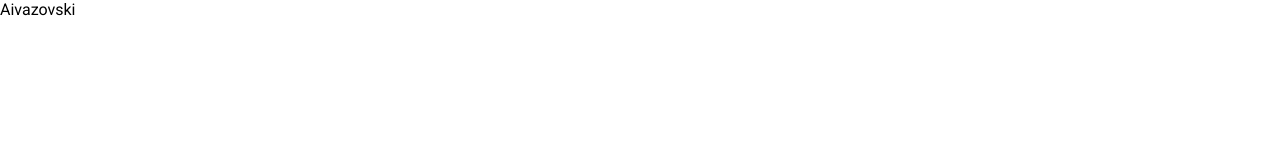
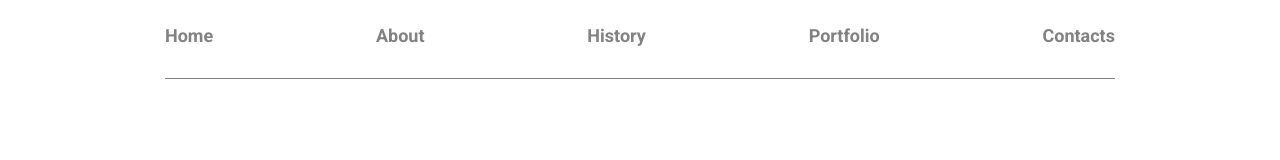
Before and after one commit to Erskym/aivazovski-page, a plain HTML site: page index.html in a window 1280 px wide. Drawn offline with Linux system fonts and the light colour scheme.

Commit message:
header section

```diff
--- a/index.css
+++ b/index.css
@@ -1,2 +1,3 @@
 @import url('styles/basic.css');
 @import url('styles/variebles.css');
+@import url('styles/header.css');
--- a/index.html
+++ b/index.html
@@ -11,6 +11,34 @@
     <title>Aivazovski</title>
 </head>
 <body>
-    Aivazovski
+    <header class="header" aria-label="header">
+        <div class="container">
+            <nav class="nav" aria-label="header navigation">
+              <ul class="nav-list" aria-label="header navigation list">
+                <li>
+                    <a href="#" class="nav-link" aria-label="Link to home">Home</a>
+                </li>
+                <li>
+                    <a href="#" class="nav-link" aria-label="Link to about">About</a>
+                </li>
+                <li>
+                    <a href="#" class="nav-link" aria-label="Link to history">History</a>
+                </li>
+                <li>
+                    <a href="#" class="nav-link" aria-label="Link to portfolio">Portfolio</a>
+                </li>
+                <li>
+                    <a href="#" class="nav-link" aria-label="Link to contacts">Contacts</a>
+                </li>
+              </ul>
+            </nav>
+        </div>
+    </header>
+    <main>
+
+    </main>
+    <footer>
+
+    </footer>
 </body>
 </html>
--- a/styles/basic.css
+++ b/styles/basic.css
@@ -13,3 +13,17 @@ body {
   font-weight: 400;
   font-style: normal;
 }
+ul {
+    list-style: none;
+    margin: 0;
+    padding: 0;
+}
+a {
+    text-decoration: none;
+    color: unset;
+}
+.container {
+    margin: 0 auto;
+    max-width: 970px;
+    padding: 0 10px;
+}
--- /dev/null
+++ b/styles/header.css
@@ -0,0 +1,56 @@
+.header {
+padding: 25px 0 0 0;
+}
+
+.nav {
+    width: 100%;
+}
+
+.nav::after {
+    content: "";
+    display: block;
+    width: 100%;
+    height: 1px;
+    margin: 32px 0 0 0;
+    background-color: var(--font-color-gray);
+}
+
+.nav-list {
+    width: 100%;
+    display: flex;
+    justify-content: space-between;
+    align-items: center;
+}
+
+.nav-link {
+    color: var(--font-color-gray);
+    font-size: 18px;
+    font-weight: 700;
+    position: relative;
+}
+
+.nav-link::after {
+    content: "";
+    position: absolute;
+    display: block;
+    left: 0;
+    right: 100%;
+    bottom: -10px;
+    height: 1px;
+    background-color:var(--color-main-black) ;
+    transition: right .22s;
+}
+
+.nav-link:hover {
+    color: var(--color-main-black);
+}
+
+.nav-link:hover::after {
+   right: 0;
+}
+
+@media (max-width: 400px) {
+    .header {
+        display: none;
+    }
+}
--- a/styles/variebles.css
+++ b/styles/variebles.css
@@ -1,3 +1,8 @@
 :root {
     --bg-main: #fff;
+    --bg-main-gray: #f6f6f6;
+
+    --font-color-gray:#828282;
+
+    --color-main-black:#070707;
 }
```
